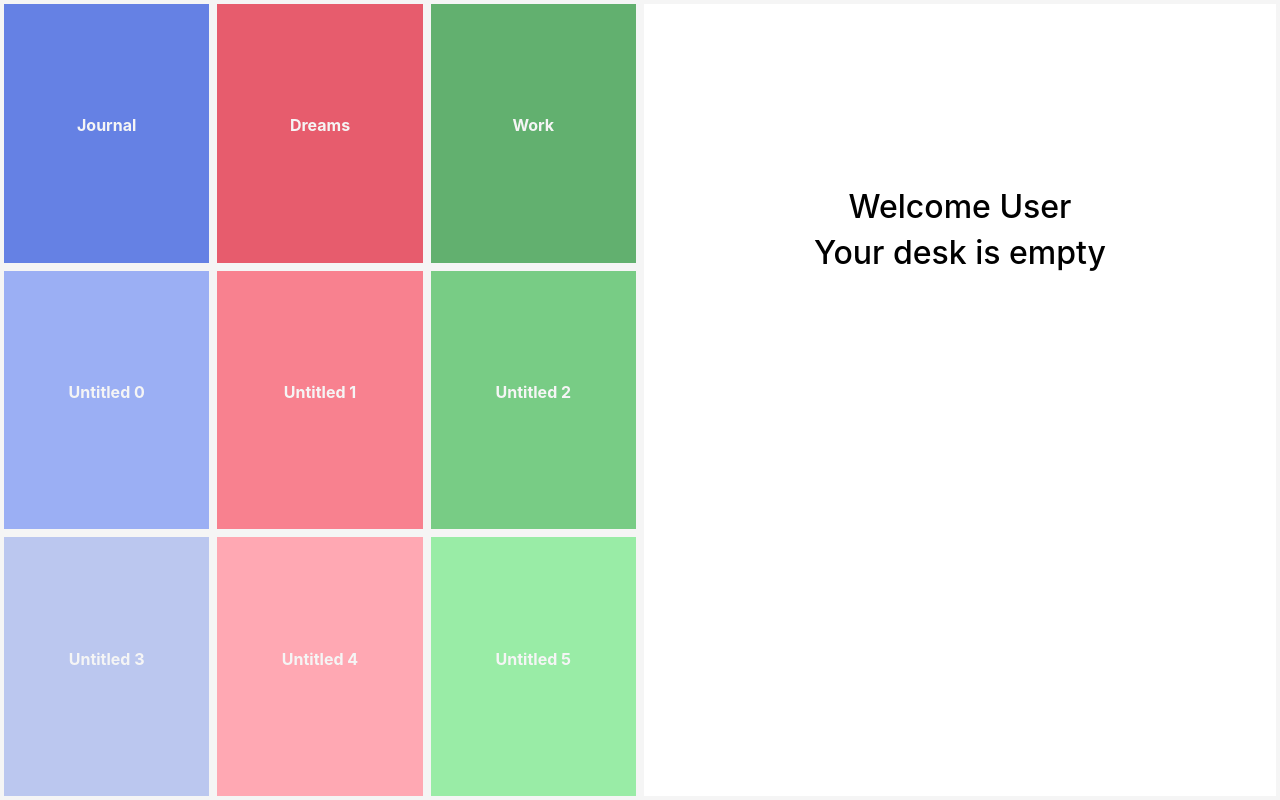
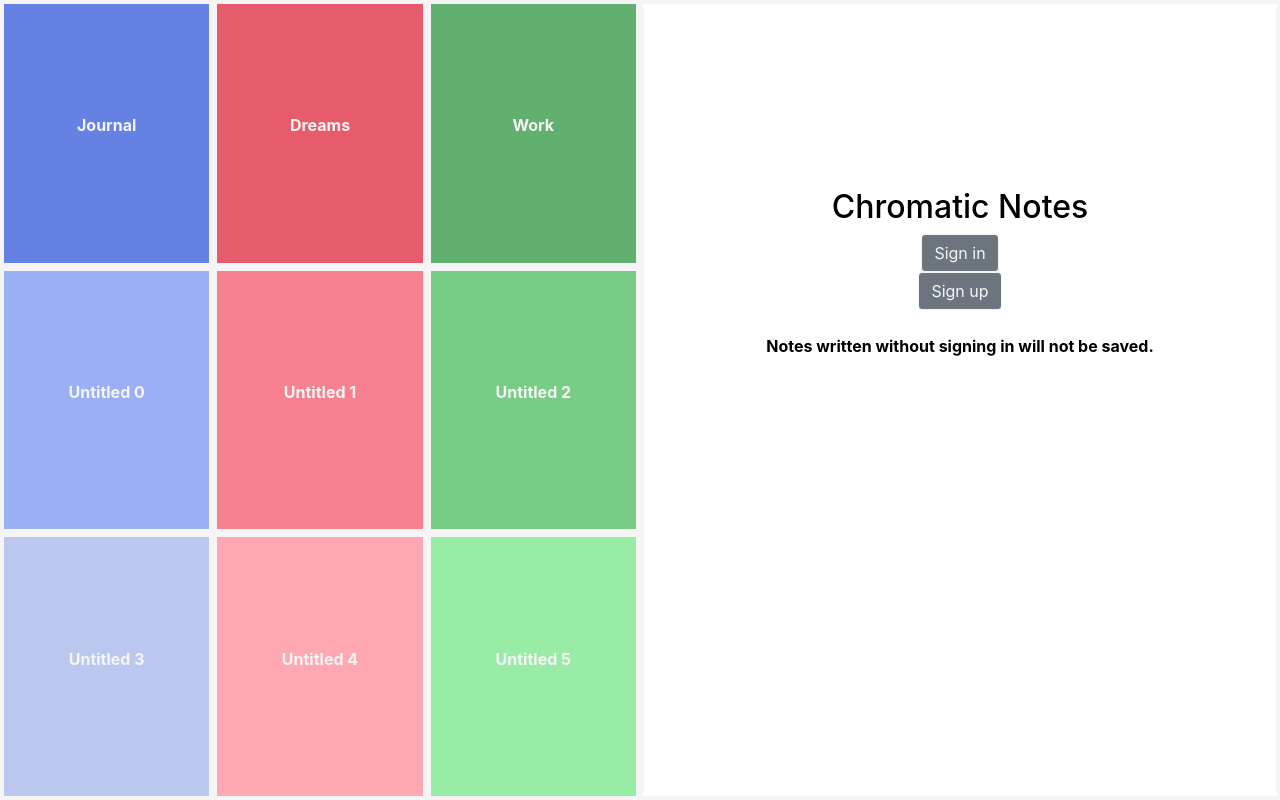
Before and after one commit to theoluyi/chromatic-notes, a React (Create React App) app: page / in a window 1280 px wide. Built offline with nearby package versions, Linux system fonts and the light colour scheme.

Commit message:
creates defaultView and renders as home route

```diff
--- a/src/App.js
+++ b/src/App.js
@@ -46,15 +46,8 @@ import data from "./data.js";
   * only the NotebookCard grid (data.map....) is higher level than that
   */
 
-function App() {
-  // const [view, setView] = useState(0);
 
-  // <Route exact path="/" render={() => <div>Home</div>} />
-  // <Route path='/movies' render={routerProps => <MoviesPage {...routerProps} movies={this.state.movies}/>} />
-
-  return (
-    <Router>
-    <div className="row no-gutters">
+  const defaultView = (    <div className="row no-gutters">
   <div className="col-md-6 no-gutters">
     <div className="left-side">
       {data.map((notebook) => (
@@ -68,12 +61,21 @@ function App() {
 
   <div className="col-md-6 no-gutters">
     <div className="right-side">
-            {false? <PleaseSignInView/> : <SignedInView/>}
-          {/* <TableOfContents /> */}
-          {/* <NotePage /> */}
+        {true? <PleaseSignInView/> : <SignedInView/>}
     </div>
   </div>
-    </div>
+</div>)
+
+function App() {
+  // const [view, setView] = useState(0);
+
+  // <Route exact path="/" render={() => <div>Home</div>} />
+  // <Route path='/movies' render={routerProps => <MoviesPage {...routerProps} movies={this.state.movies}/>} />
+
+  return (
+    <Router>
+      <Route exact path="/" render={() => defaultView } />
+
     </Router>
   );
 }
```
Lines whose indentation alone changed are shown as unchanged.
